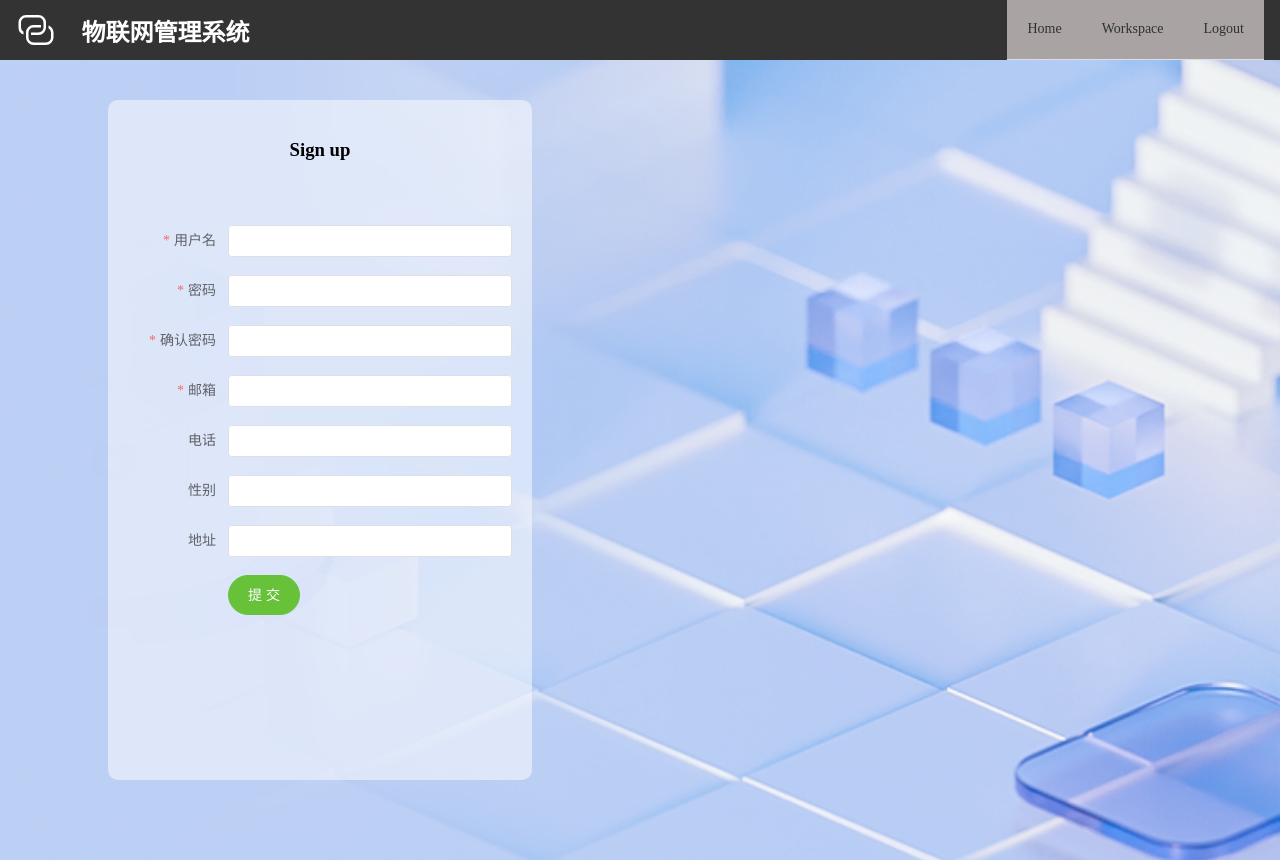
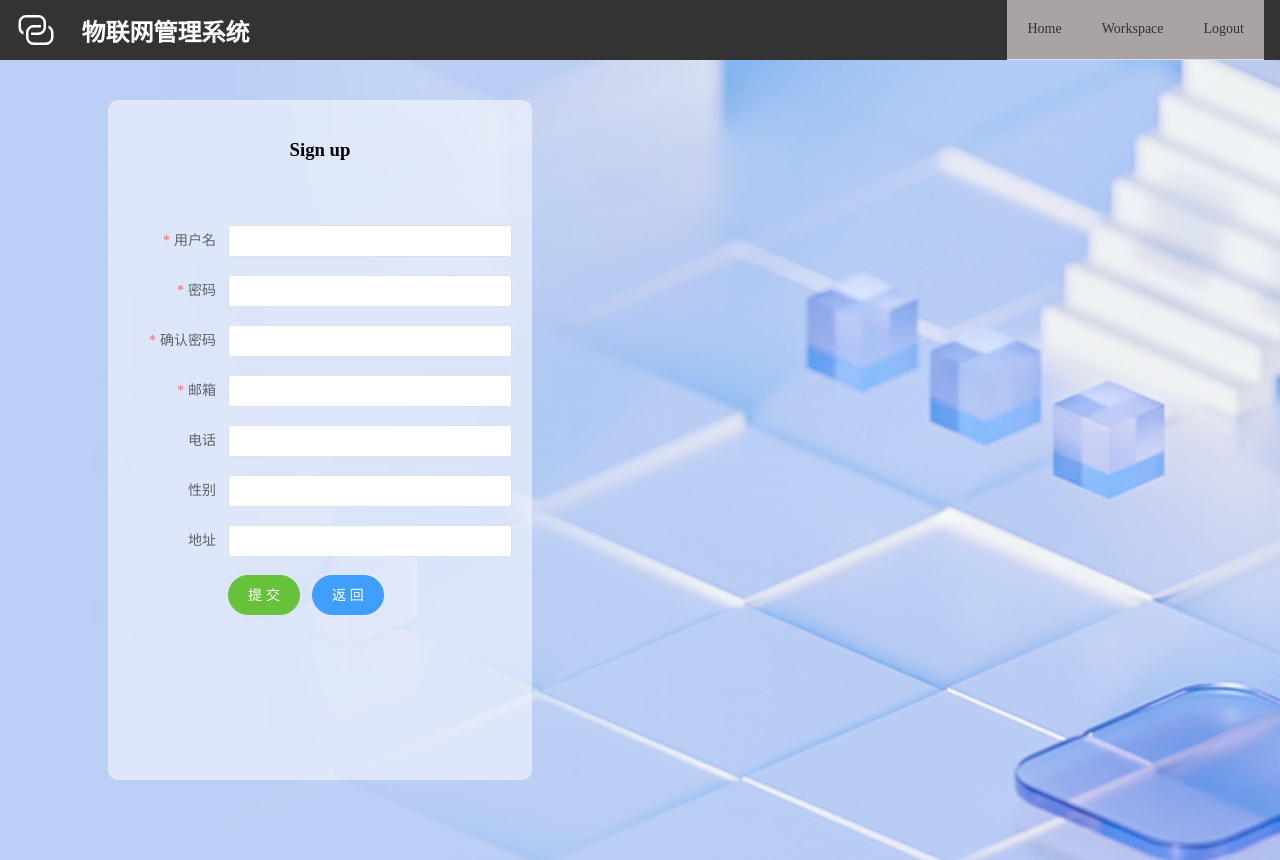
Before and after one commit to lhmd/IoT, a Vue app in the folder client/: page /register in a window 1280 px wide. Built offline with nearby package versions, Linux system fonts and the light colour scheme.

Commit message:
添加register返回

```diff
--- a/client/src/components/RegisterForm.vue
+++ b/client/src/components/RegisterForm.vue
@@ -52,6 +52,10 @@ async function onSubmit() {
     ElMessage.error("注册失败");
     console.error("请求出错：", error);
   }
+}
+
+function onRegister() {
+  Router.push("/login");
 }
 </script>
 
@@ -114,6 +118,8 @@ async function onSubmit() {
         <el-button type="success" @click="onSubmit" size="large" round
           >提 交</el-button
         >
+        <el-button type="primary" @click="onRegister" size="large" round
+          >返 回</el-button>
       </el-form-item>
     </el-form>
   </div>
```
Also changed, not shown: 1 other file (tests, documents, lock files or other folders).
